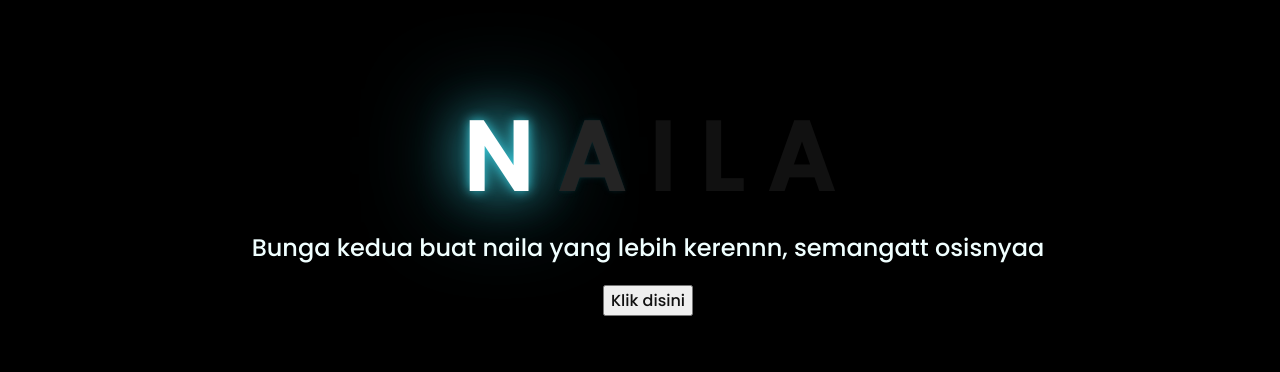
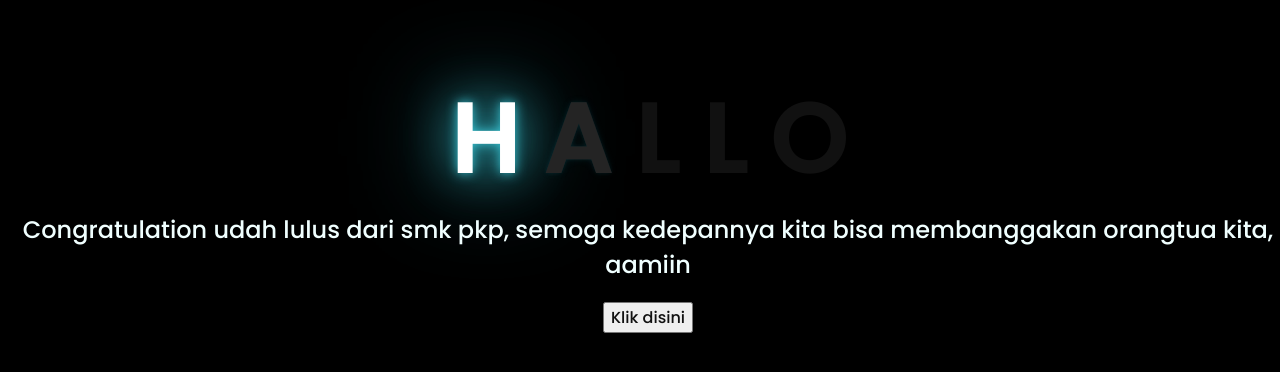
Before and after one commit to Altashfirs/altashfirs.github.io, a plain HTML site: page index.html in a window 1280 px wide. Shown: the part 208-580 px from the top of the page. Drawn offline with Linux system fonts and the light colour scheme.

Commit message:
Update index.html

```diff
--- a/index.html
+++ b/index.html
@@ -11,14 +11,14 @@
 <body>
     <div class="greetings">
     <!-- silahkan menambah kata sesuai keinginan dengan <span>text...</span -->
-        <span>N</span>
+        <span>H</span>
         <span>A</span>
-        <span>I</span>
         <span>L</span>
-        <span>A</span>
+        <span>L</span>
+        <span>O</span>
     </div>
     <div class="description">
-        <span>Bunga kedua buat naila yang lebih kerennn, semangatt osisnyaa</span>
+        <span>Congratulation udah lulus dari smk pkp, semoga kedepannya kita bisa membanggakan orangtua kita, aamiin</span>
     </div>
     <div class="button">
         <button>
```
